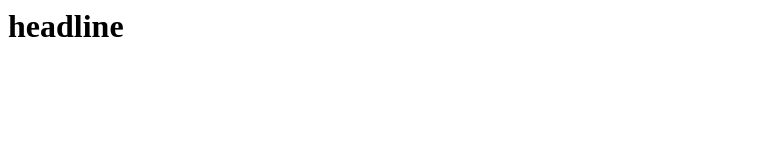
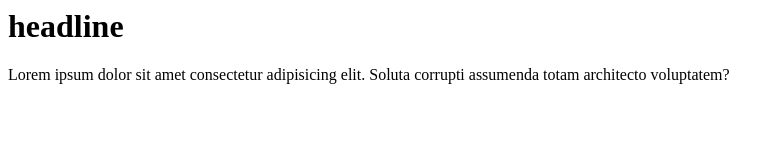
Before and after one commit to omar201014/CMS-VCS, a plain HTML site: page index.html in a window 1280 px wide. Shown: the whole page, without its empty margins (0-784 px from the left). Drawn offline with Linux system fonts and the light colour scheme.

Commit message:
update index.html

```diff
--- a/index.html
+++ b/index.html
@@ -1 +1,8 @@
-<h1>headline</h1>
+<div class="container">
+    <div class="row">
+        <div class="col-12">
+            <h1>headline</h1>
+            <p>Lorem ipsum dolor sit amet consectetur adipisicing elit. Soluta corrupti assumenda totam architecto voluptatem?</p>
+        </div>
+    </div>
+</div>
```
